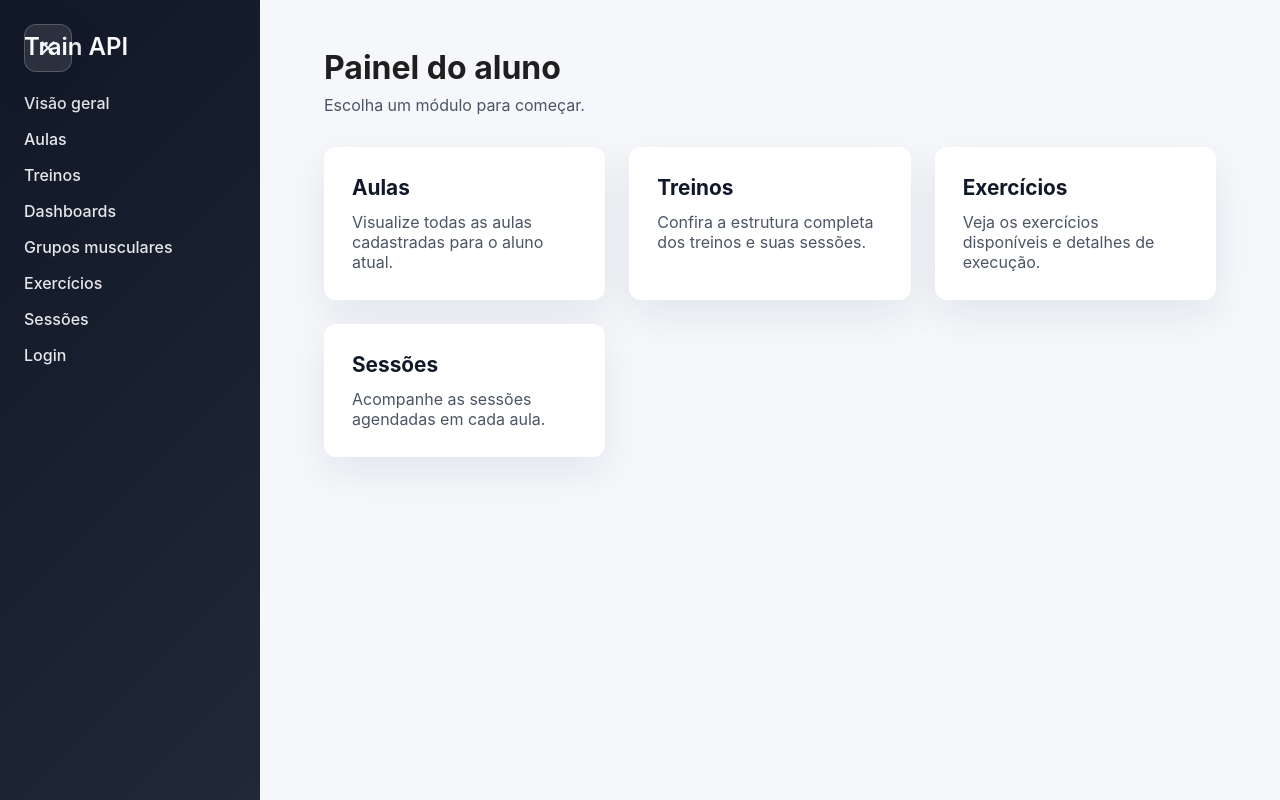
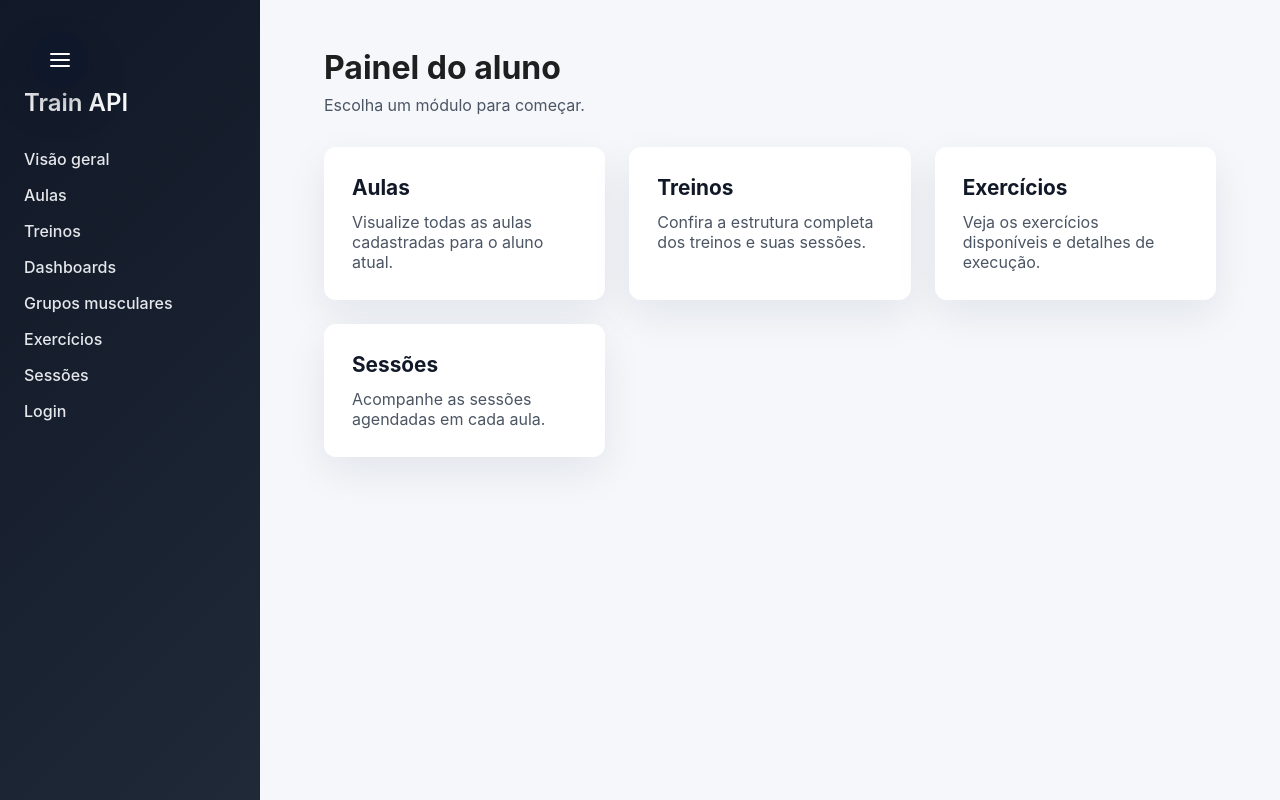
Before and after one commit to gjthec/train-apii, a Next.js app in the folder frontend/: page / in a window 1280 px wide. Built offline with nearby package versions, Linux system fonts and the light colour scheme.

Commit message:
style: reposition sidebar toggle button

```diff
--- a/frontend/src/components/Layout.tsx
+++ b/frontend/src/components/Layout.tsx
@@ -72,7 +72,13 @@ export default function Layout({ title, description, children }: LayoutProps) {
           </ul>
         </nav>
       </aside>
-      <main className={styles.contentArea}>
+      <main
+        className={
+          isSidebarOpen
+            ? styles.contentArea
+            : `${styles.contentArea} ${styles.contentAreaCollapsed}`
+        }
+      >
         <header className={styles.pageHeader}>
           <h2>{title}</h2>
           {description ? <p>{description}</p> : null}
--- a/frontend/src/styles/Layout.module.css
+++ b/frontend/src/styles/Layout.module.css
@@ -13,7 +13,7 @@
 .sidebar {
   background: linear-gradient(135deg, #111827, #1f2937);
   color: #f9fafb;
-  padding: 2rem 1.5rem;
+  padding: 5.5rem 1.5rem 2rem;
   display: flex;
   flex-direction: column;
   gap: 2rem;
@@ -29,39 +29,37 @@
 
 .toggleButton {
   align-self: flex-start;
-  background: rgba(255, 255, 255, 0.1);
-  border: 1px solid rgba(255, 255, 255, 0.2);
-  border-radius: 0.75rem;
-  color: #f9fafb;
+  background: #0f172a;
+  border: none;
+  border-radius: 50%;
+  color: #ffffff;
   cursor: pointer;
-  font-size: 0.9rem;
-  font-weight: 500;
-  padding: 0.75rem;
-  transition: background 0.2s ease, border-color 0.2s ease;
+  padding: 0;
+  transition: transform 0.2s ease, box-shadow 0.2s ease;
   display: inline-flex;
   align-items: center;
   justify-content: center;
-  gap: 0.5rem;
   position: absolute;
-  top: 1.5rem;
-  left: 1.5rem;
-  width: 3rem;
-  height: 3rem;
-  z-index: 2;
+  top: 2rem;
+  left: 2rem;
+  width: 3.5rem;
+  height: 3.5rem;
+  box-shadow: 0 14px 30px rgba(15, 23, 42, 0.35);
+  z-index: 3;
 }
 
 .toggleButton:hover,
 .toggleButton:focus {
-  background: rgba(255, 255, 255, 0.18);
-  border-color: rgba(255, 255, 255, 0.3);
+  transform: scale(1.05);
+  box-shadow: 0 18px 34px rgba(15, 23, 42, 0.45);
 }
 
 .toggleButtonOpen {
-  box-shadow: 0 15px 30px rgba(17, 24, 39, 0.35);
+  box-shadow: 0 18px 34px rgba(15, 23, 42, 0.45);
 }
 
 .toggleButtonClosed {
-  box-shadow: 0 10px 20px rgba(17, 24, 39, 0.25);
+  box-shadow: 0 14px 30px rgba(15, 23, 42, 0.35);
 }
 
 .srOnly {
@@ -79,8 +77,8 @@
   display: inline-flex;
   flex-direction: column;
   justify-content: space-between;
-  width: 18px;
-  height: 12px;
+  width: 20px;
+  height: 14px;
 }
 
 .hamburgerIcon span {
@@ -89,19 +87,6 @@
   height: 2px;
   background-color: currentColor;
   border-radius: 999px;
-  transition: transform 0.3s ease, opacity 0.3s ease;
-}
-
-.toggleButtonOpen .hamburgerIcon span:nth-child(1) {
-  transform: translateY(5px) rotate(45deg);
-}
-
-.toggleButtonOpen .hamburgerIcon span:nth-child(2) {
-  opacity: 0;
-}
-
-.toggleButtonOpen .hamburgerIcon span:nth-child(3) {
-  transform: translateY(-5px) rotate(-45deg);
 }
 
 .sidebarCollapsed {
@@ -146,6 +131,11 @@
   background: #f5f7fb;
 }
 
+.contentAreaCollapsed {
+  padding-top: 5rem;
+  padding-left: 7rem;
+}
+
 .pageHeader {
   margin-bottom: 2rem;
 }
```
